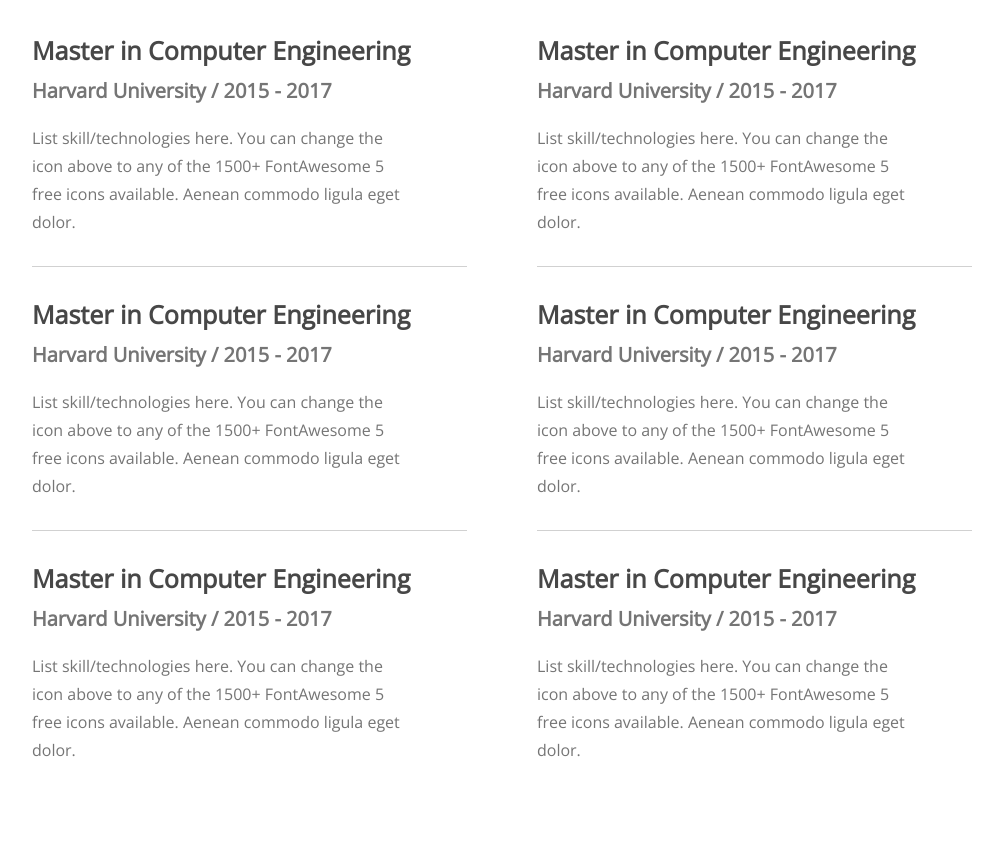
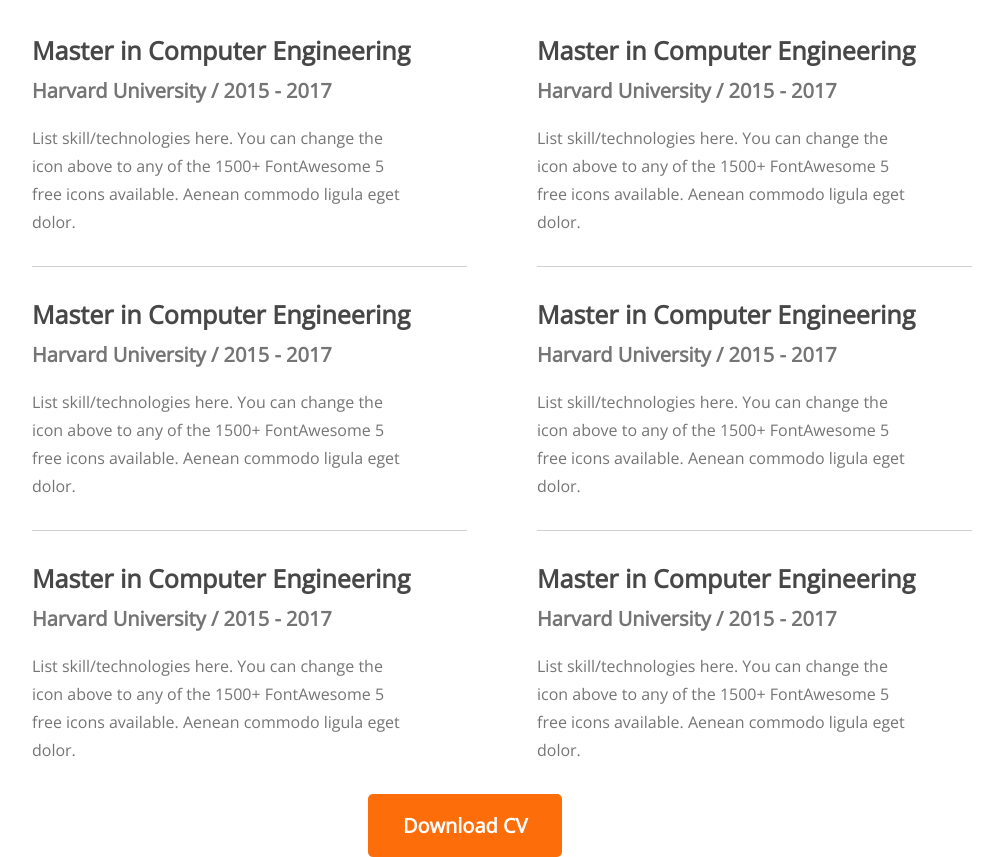
Before and after one commit to KaziShafkatArifin/developer-portfolio, a plain HTML site: page index.html in a window 1280 px wide. Shown: the part 2574-3431 px from the top of the page, without its empty margins (138-1141 px from the left). Before the commit the page ends 3368 px from the top, so only its background shows below. Drawn offline with nearby package versions, Linux system fonts and the light colour scheme.

Commit message:
added btn in resume

```diff
--- a/index.html
+++ b/index.html
@@ -188,6 +188,7 @@
             </div>
           </div>
         </div>
+        <button class="btn-primary resume-btn">Download CV</button>
       </section>
     </main>
     <footer></footer>
--- a/styles/styles.css
+++ b/styles/styles.css
@@ -176,3 +176,6 @@
   border-left: none;
   border-right: none;
 }
+.resume-btn{
+  margin: 0px 336px;
+}
```
